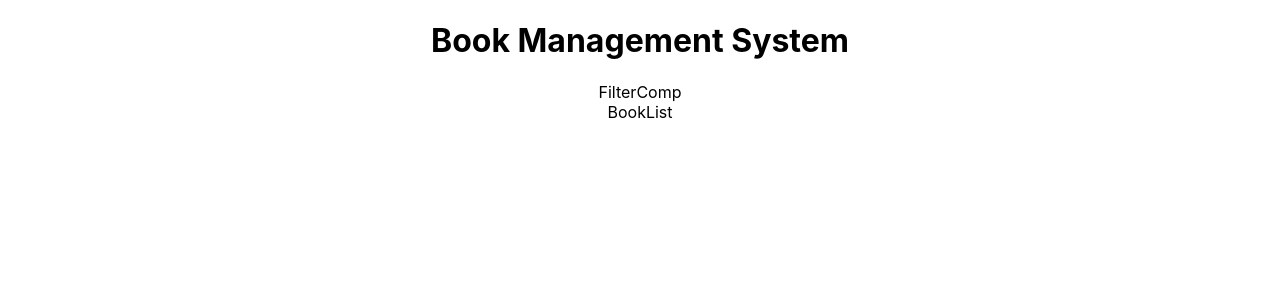
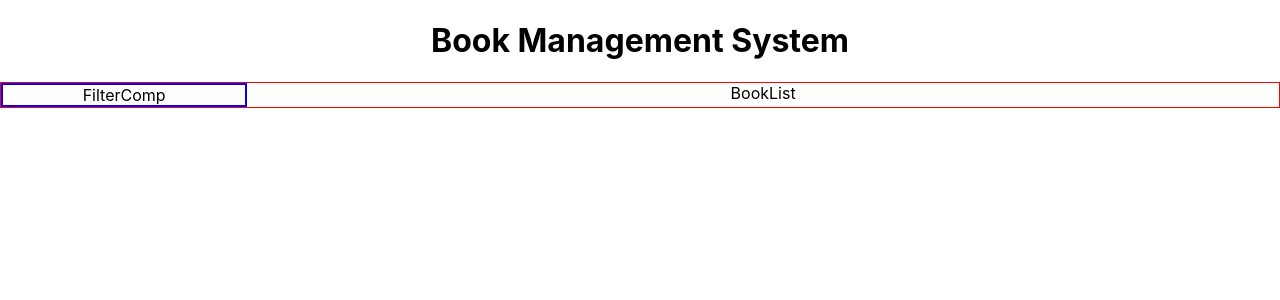
Before and after one commit to ankitsng0007/AnkitRepo, a React (Create React App) app in the folder RCT-211/Day-7/book_management_system/: page / in a window 1280 px wide. Shown: the top 300 px of the page. Built offline with nearby package versions, Linux system fonts and the light colour scheme.

Commit message:
style added

```diff
--- a/RCT-211/Day-7/book_management_system/package.json
+++ b/RCT-211/Day-7/book_management_system/package.json
@@ -15,10 +15,11 @@
     "react-scripts": "5.0.1",
     "redux": "^4.2.1",
     "redux-thunk": "^2.4.2",
+    "styled-components": "^5.3.11",
     "web-vitals": "^2.1.4"
   },
   "scripts": {
-    "server":"json-server --watch db.json --port 8080",
+    "server": "json-server --watch db.json --port 8080",
     "start": "react-scripts start",
     "build": "react-scripts build",
     "test": "react-scripts test",
--- a/RCT-211/Day-7/book_management_system/src/Pages/Books.jsx
+++ b/RCT-211/Day-7/book_management_system/src/Pages/Books.jsx
@@ -1,14 +1,33 @@
 import React from 'react';
 import FilterComp from '../Components/FilterComp';
 import BookList from '../Components/BookList';
+import styled from "styled-components";
 
 function Books() {
   return (
     <div>
+      <BookPageWrapper>
+      <FilterWraper>
       <FilterComp />
+      </FilterWraper>
+
+      <BookWraper>
       <BookList />
+      </BookWraper>
+      </BookPageWrapper>
     </div>
   );
 }
 
+const BookPageWrapper = styled.div`
+display: flex;
+border: 1px solid red;
+`;
+const FilterWraper =styled.div`
+width: 300px;
+border: 2px solid blue;
+`;
+const BookWraper= styled.div`
+width : 100%;
+`;
 export default Books;
```
Also changed, not shown: 1 other file (tests, documents, lock files or other folders).
